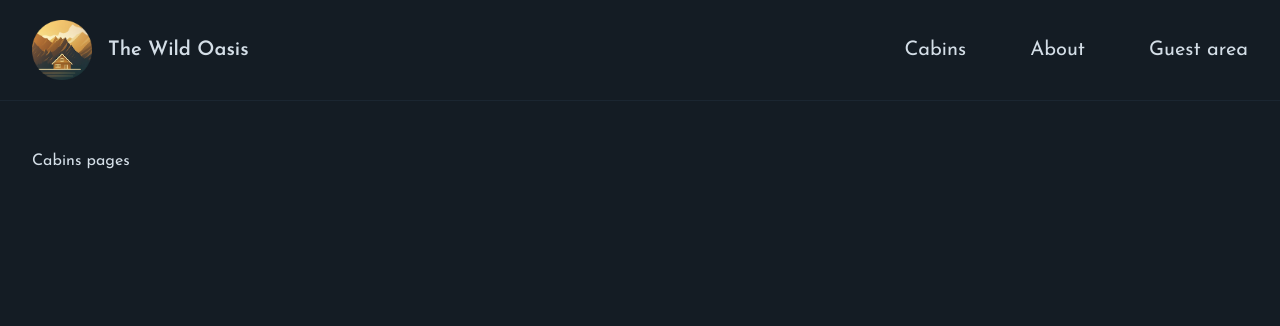
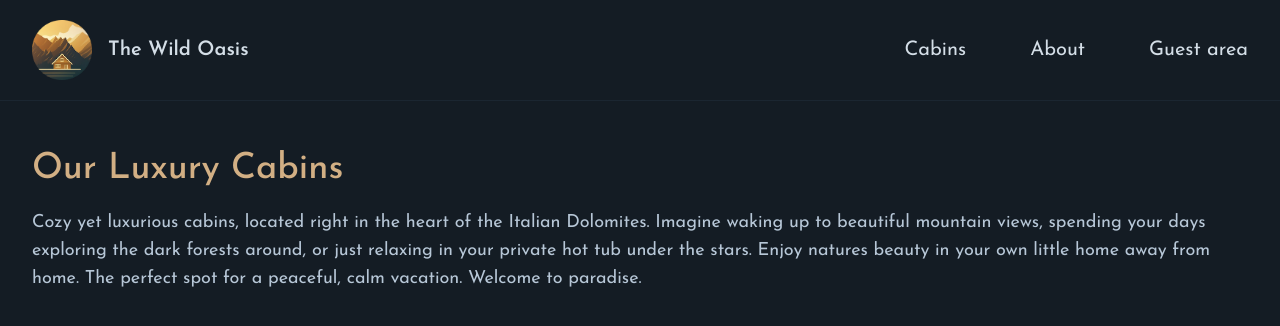
Before and after one commit to matinsekhavat/world-wild-oasis-clone, a Next.js app: page /cabins in a window 1280 px wide. Shown: the top 326 px of the page. Built offline with nearby package versions, Linux system fonts and the light colour scheme.

Commit message:
implement v1 of cabins page and  optimize Images

```diff
--- a/app/cabins/page.js
+++ b/app/cabins/page.js
@@ -1,10 +1,32 @@
-import React from "react";
+import CabinCard from "@/app/_components/CabinCard";
 export const metadata = {
   title: "cabins",
 };
+export default function Page() {
+  // CHANGE
+  const cabins = [];
 
-function Cabins() {
-  return <div>Cabins pages</div>;
+  return (
+    <div>
+      <h1 className="text-4xl mb-5 text-accent-400 font-medium">
+        Our Luxury Cabins
+      </h1>
+      <p className="text-primary-200 text-lg mb-10">
+        Cozy yet luxurious cabins, located right in the heart of the Italian
+        Dolomites. Imagine waking up to beautiful mountain views, spending your
+        days exploring the dark forests around, or just relaxing in your private
+        hot tub under the stars. Enjoy natures beauty in your own little home
+        away from home. The perfect spot for a peaceful, calm vacation. Welcome
+        to paradise.
+      </p>
+
+      {cabins.length > 0 && (
+        <div className="grid sm:grid-cols-1 md:grid-cols-2 gap-8 lg:gap-12 xl:gap-14">
+          {cabins.map((cabin) => (
+            <CabinCard cabin={cabin} key={cabin.id} />
+          ))}
+        </div>
+      )}
+    </div>
+  );
 }
-
-export default Cabins;
```
